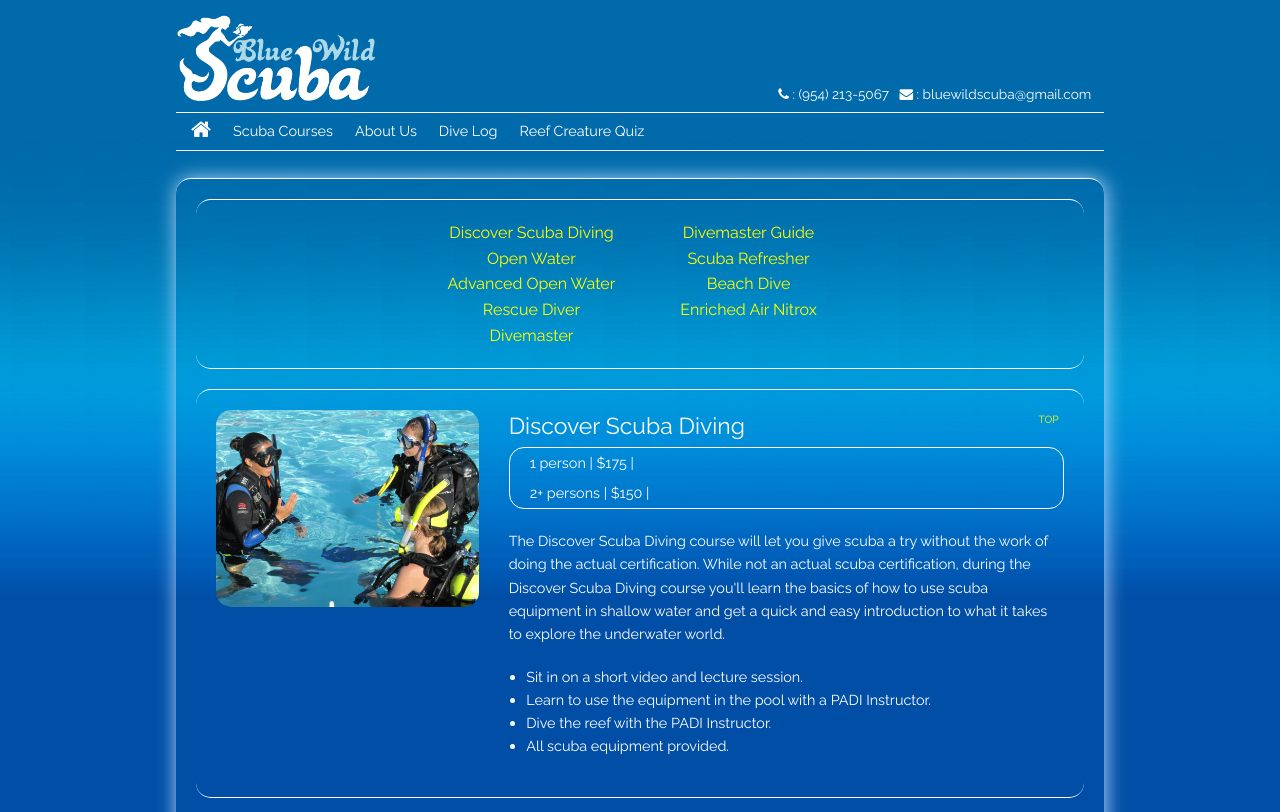
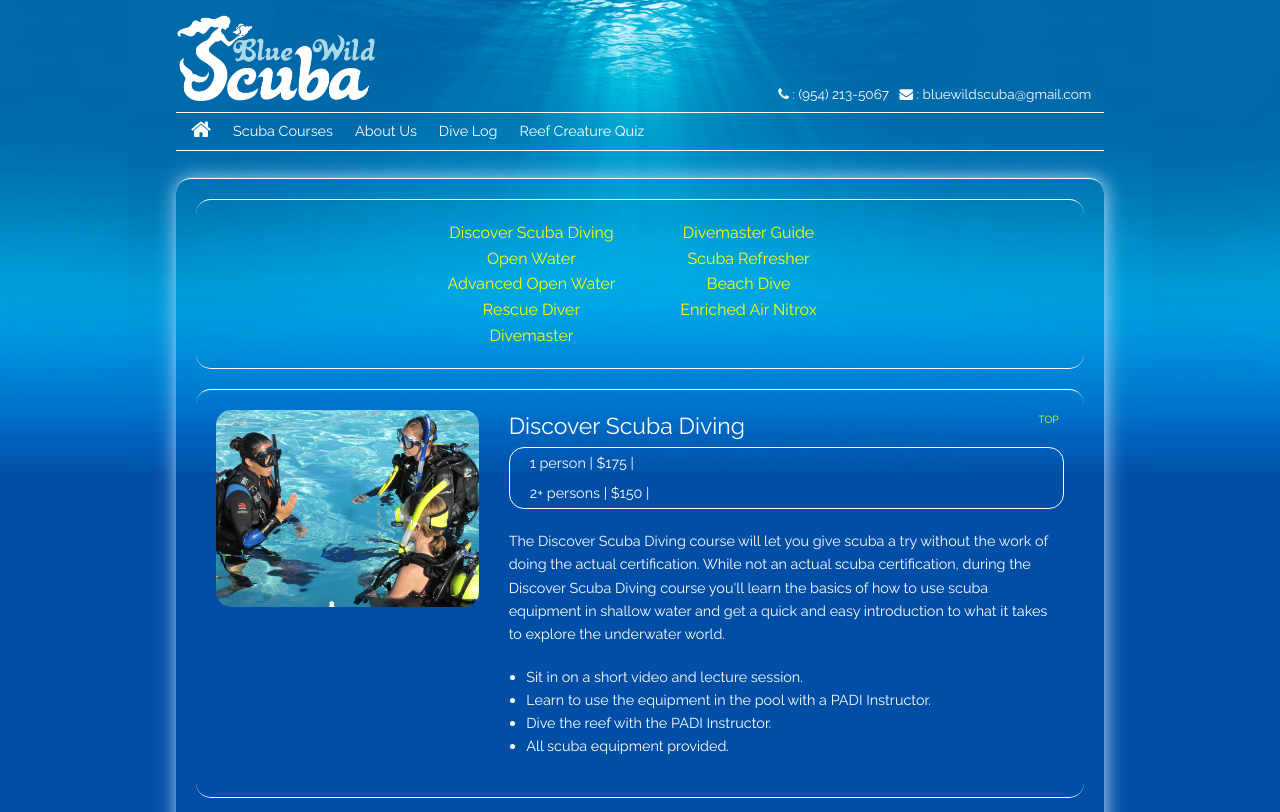
Before and after one commit to captainmarkos/bw2, a PHP site: page /courses.html in a window 1280 px wide. Shown: the top 812 px of the page. Run offline with PHP 8.4, Linux system fonts and the light colour scheme.

Commit message:
some mods

```diff
--- a/courses.html
+++ b/courses.html
@@ -18,8 +18,8 @@
 <script type="text/javascript" src="js/bluewildscuba.js"></script>
 
 </head>
-<body id="TOP">
-
+<body>
+<div id="TOP"></div>
     <header>
         <div class="row offset-top">
             <div class="small-12 medium-6 large-6 columns no-padding small-only-text-center">
--- a/styles/bluewild.css
+++ b/styles/bluewild.css
@@ -10,7 +10,9 @@
 }
 
 body {
-    background-image: url('images/underwater_gradient_1.jpg');
+    background-image: url('http://bluewildscuba.com/images/underwater_background_shorter_max_width_1024.jpg');
+
+    /* background-image: url('images/underwater_gradient_1.jpg'); */
     background-color: #014ea6;
     background-repeat: repeat-x;
     background-position: center top;
@@ -313,7 +315,7 @@ header {
 @media only screen and (min-width: 40.063em) and (max-width: 64em) {
     /* min-width 641px and max-width 1024px, use when QAing tablet-only issues */
     body {
-        background-image: url('images/underwater_background_shorter_max_width_1024.jpg');
+        background-image: url('http://bluewildscuba.com/images/underwater_background_shorter_max_width_1024.jpg');
         background-repeat: no-repeat;
         background-position: center top;
         background-color: #014ea6;
```
